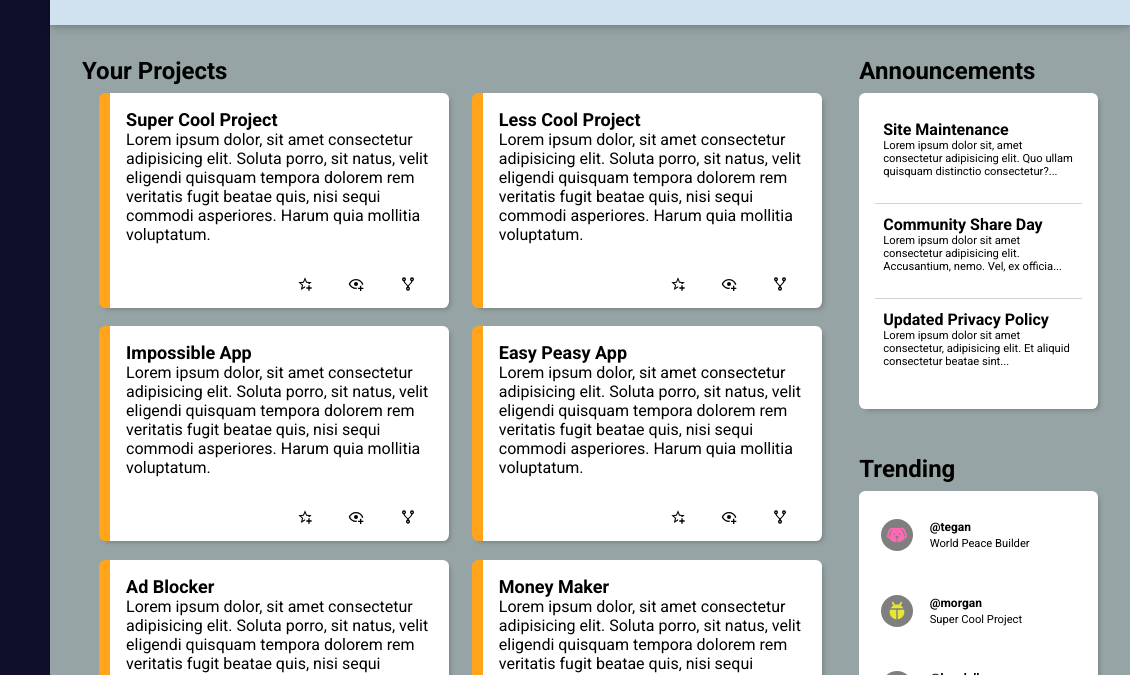
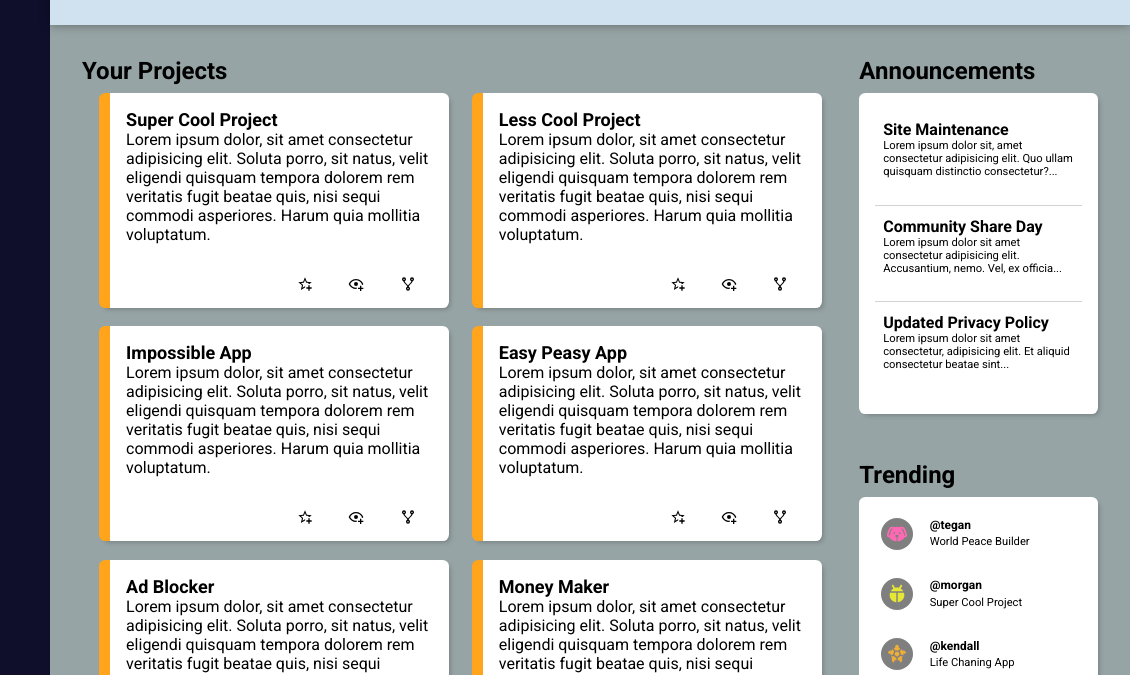
Before and after one commit to theAvocadoCoder/admin-dashboard, a plain HTML site: page index.html in a window 1280 px wide. Shown: the part 125-800 px from the top of the page, 150-1280 px from the left. Drawn offline with Linux system fonts and the light colour scheme.

Commit message:
feat: readme

```diff
--- a/styles.css
+++ b/styles.css
@@ -282,7 +282,7 @@ button,
 
 /* TRENDING SECTION STYLES */
 .trending {
-  grid-row: 7/12;
+  grid-row: 7/11;
   grid-column: 4/5;
 }
 
```
Also changed, not shown: dashboard-inspo.png (renamed from dashboard-project.png), dashboard-screenshot.png (added), 1 other file.
